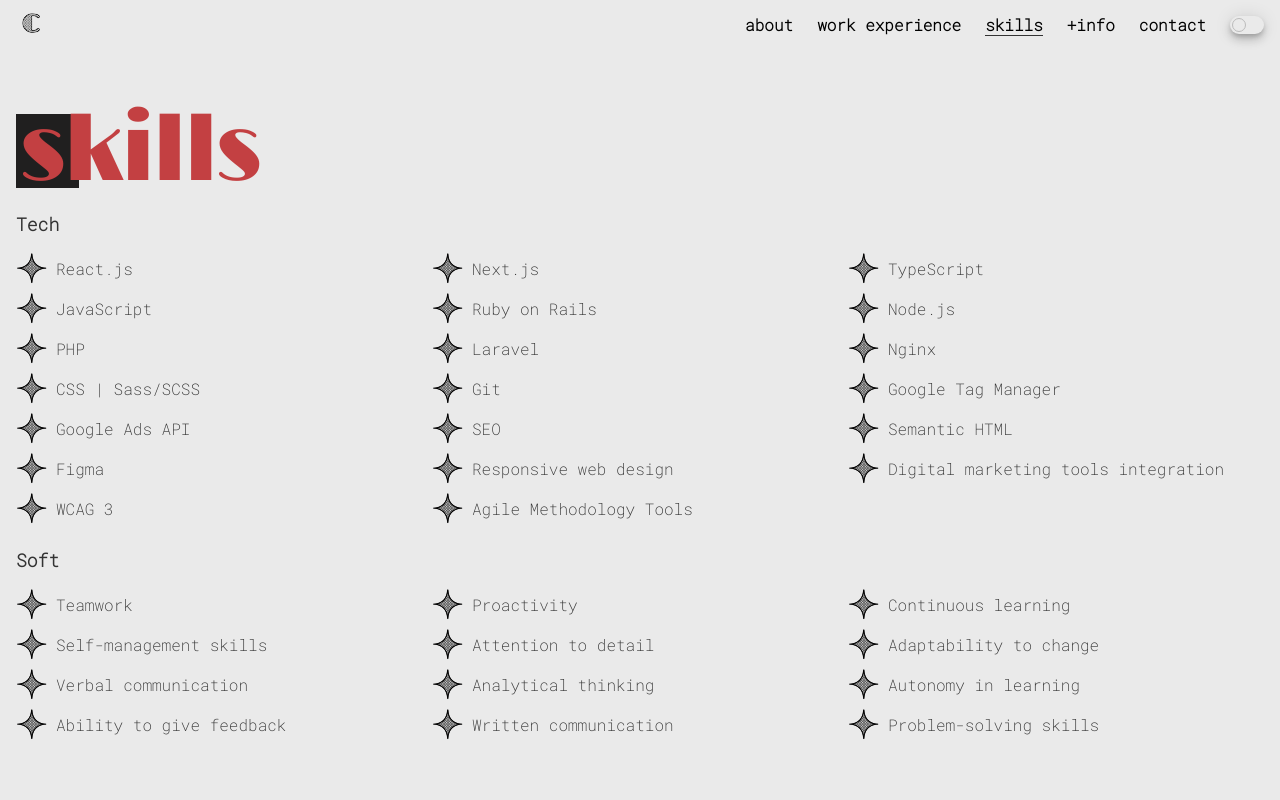
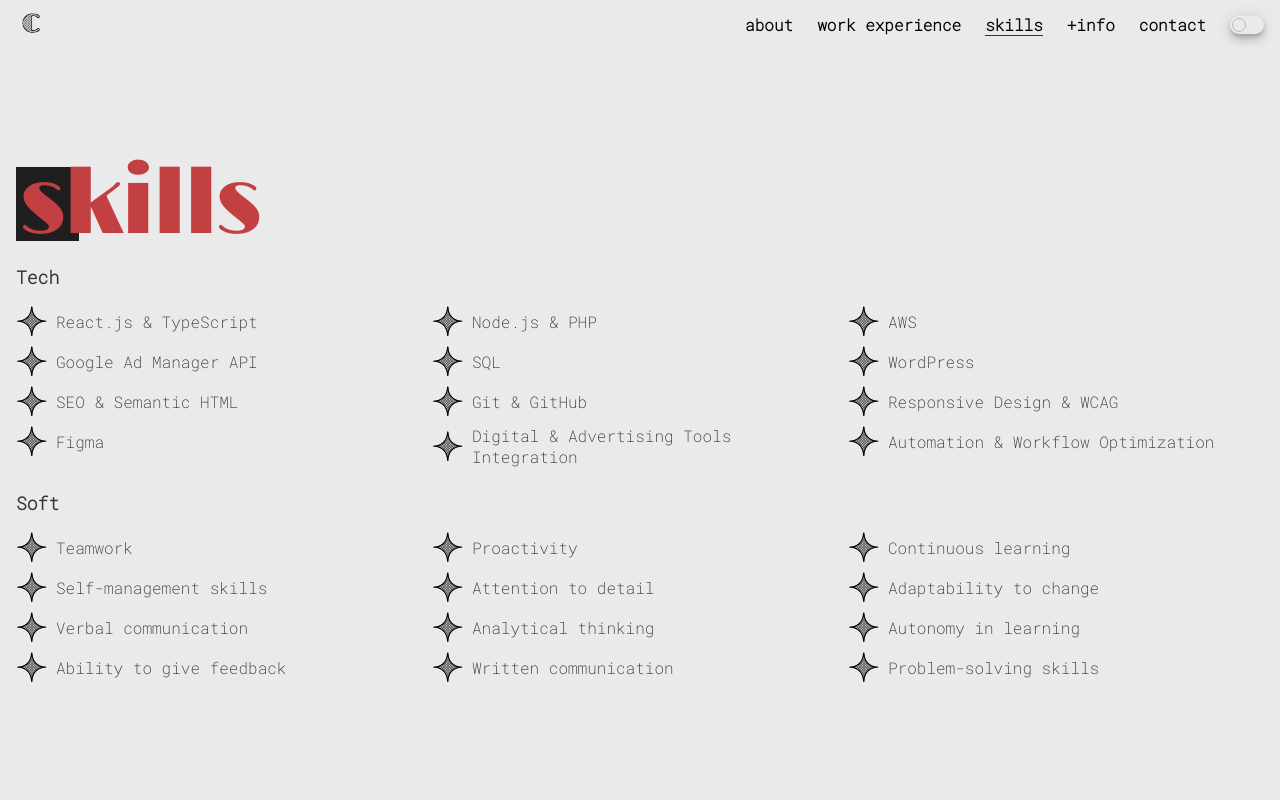
Before and after one commit to zetadeceleste/portfolio-ui, a Next.js app: page /skills in a window 1280 px wide. Shown: the top 800 px of the page. Built offline with nearby package versions, Linux system fonts and the light colour scheme.

Commit message:
Update Tech skills

```diff
--- a/constants/skillList.ts
+++ b/constants/skillList.ts
@@ -1,26 +1,18 @@
 import { ItemType } from '@/types'
 
 export const TECH_SKILL_LIST: ItemType[] = [
-  { text: 'React.js' },
-  { text: 'Next.js' },
-  { text: 'TypeScript' },
-  { text: 'JavaScript' },
-  { text: 'Ruby on Rails' },
-  { text: 'Node.js' },
-  { text: 'PHP' },
-  { text: 'Laravel' },
-  { text: 'Nginx' },
-  { text: 'CSS | Sass/SCSS' },
-  { text: 'Git' },
-  { text: 'Google Tag Manager' },
-  { text: 'Google Ads API' },
-  { text: 'SEO' },
-  { text: 'Semantic HTML' },
+  { text: 'React.js & TypeScript' },
+  { text: 'Node.js & PHP' },
+  { text: 'AWS' },
+  { text: 'Google Ad Manager API' },
+  { text: 'SQL' },
+  { text: 'WordPress' },
+  { text: 'SEO & Semantic HTML' },
+  { text: 'Git & GitHub' },
+  { text: 'Responsive Design & WCAG' },
   { text: 'Figma' },
-  { text: 'Responsive web design' },
-  { text: 'Digital marketing tools integration' },
-  { text: 'WCAG 3' },
-  { text: 'Agile Methodology Tools' },
+  { text: 'Digital & Advertising Tools Integration' },
+  { text: 'Automation & Workflow Optimization' },
 ]
 
 export const SOFT_SKILL_LIST: ItemType[] = [
```
